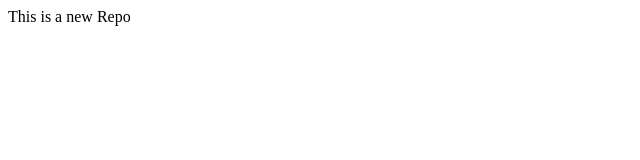
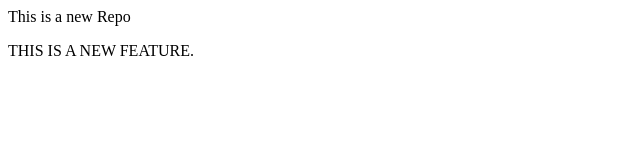
Before and after one commit to Trisha180/localrepo, a plain HTML site: page index.html in a window 1280 px wide. Shown: the whole page, without its empty margins (0-640 px from the left). Drawn offline with Linux system fonts and the light colour scheme.

Commit message:
Add new feature

```diff
--- a/index.html
+++ b/index.html
@@ -1 +1,2 @@
 <p>This is a new Repo</p>
+<p>THIS IS A NEW FEATURE.</p>
```
